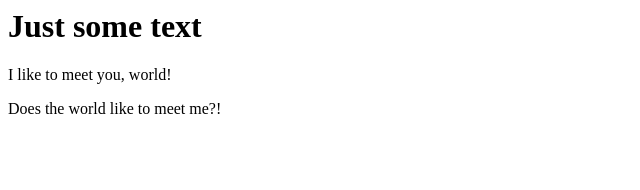
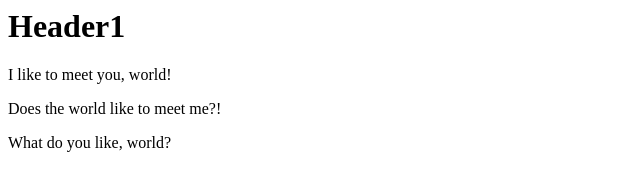
Before and after one commit to anvartur/devfolio, a plain HTML site: page index.html in a window 1280 px wide. Shown: the whole page, without its empty margins (0-640 px from the left). Drawn offline with Linux system fonts and the light colour scheme.

Commit message:
Add paragraph, change header

```diff
--- a/index.html
+++ b/index.html
@@ -5,9 +5,10 @@
 </head>
 
 <body>
-    <h1>Just some text</h1>
+    <h1>Header1</h1>
     I like to meet you, world!<br>
     <p>Does the world like to meet me?!</p>
+	<p>What do you like, world?</p>
 </body>
 </head>
 
```
